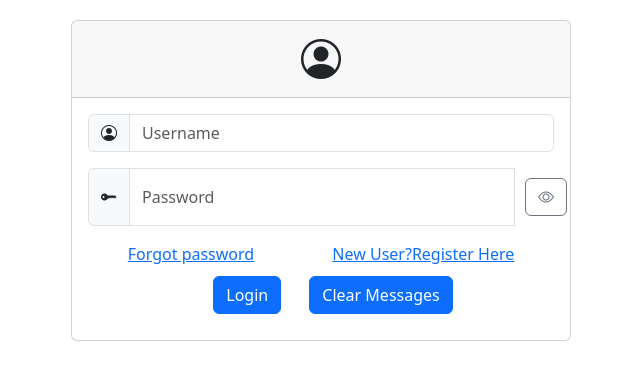
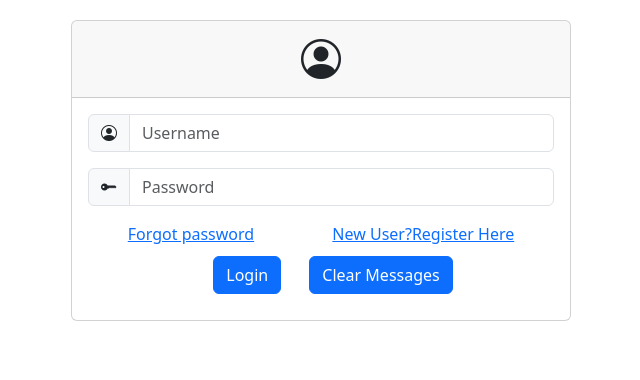
Before and after one commit to HayaAgencies/LOGIN, a plain HTML site: page index.html in a window 1280 px wide. Shown: the whole page, without its empty margins (319-959 px from the left). Drawn offline with nearby package versions, Linux system fonts and the light colour scheme.

Commit message:
Update index.html

```diff
--- a/index.html
+++ b/index.html
@@ -35,10 +35,7 @@
                   </div>
                   <div class="input-group mb-3">
                     <span class="input-group-text" id="basic-addon1"><i class="bi bi-key-fill"></i></span>
-                    <input type="password" class="form-control" placeholder="Password" onchange="ValidatePasword()" required id="Password" aria-label="Password" aria-describedby="basic-addon1">
-                    <div class="input-group-append" style="align-items: center;">
-                      <button type="button" class="btn btn-outline-secondary" id="Icon" onclick="showpassword()"><i class="bi bi-eye"></i></button>
-                    </div>
+                    <input type="password" class="form-control" placeholder="Password" required id="Password" aria-label="Password" aria-describedby="basic-addon1">
                   </div>
                   <a href="Forgottedpasssword.html">Forgot password</a>
                   <a href="UserRegistration.html">New User?Register Here</a>
```
